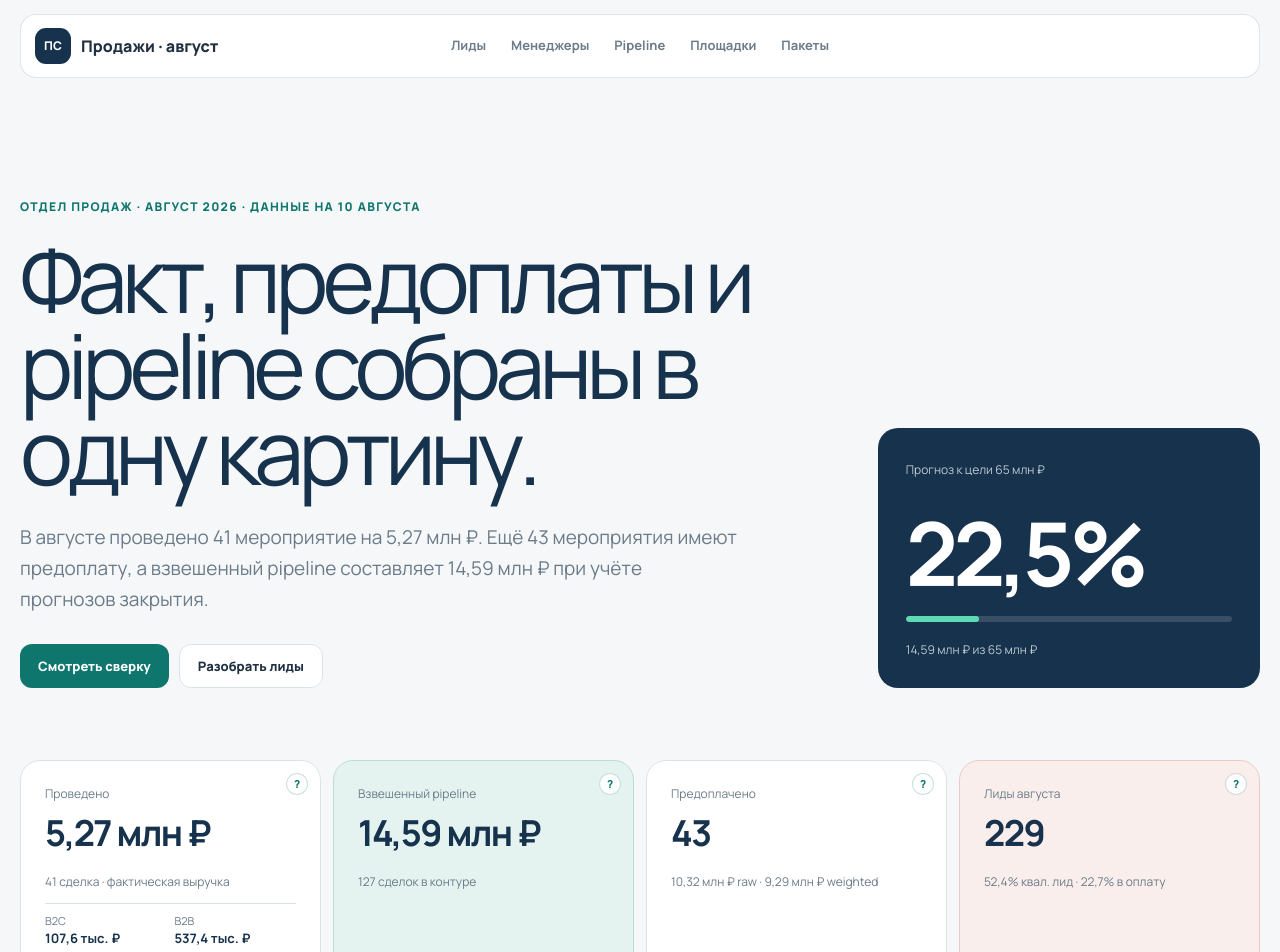
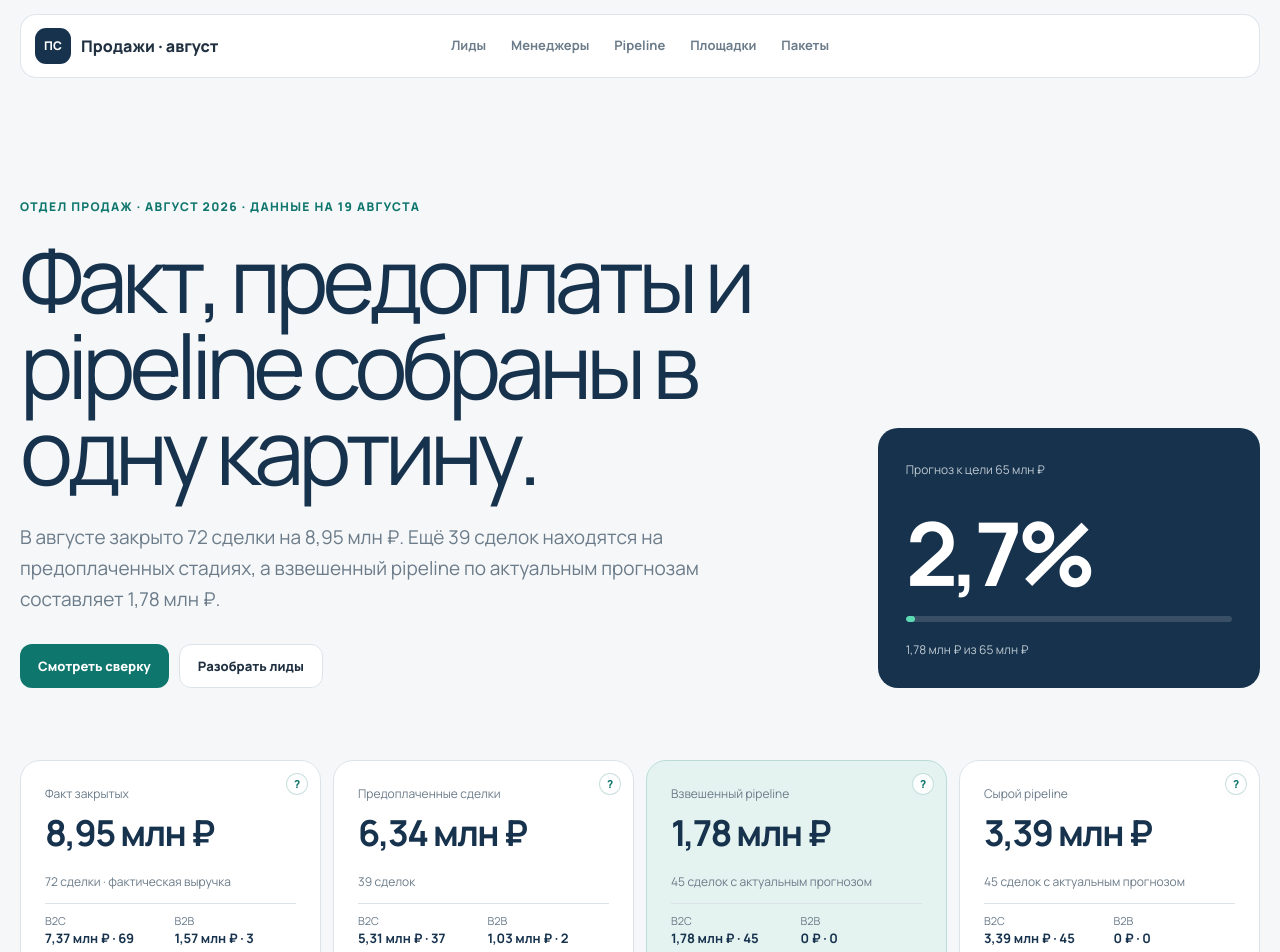
Before and after one commit to nkrivodud-blip/park-skazka-sales-report, a Next.js app: page / in a window 1280 px wide. Shown: the top 952 px of the page. Built offline with nearby package versions, Linux system fonts and the light colour scheme.

Commit message:
Update August sales KPI cards (#1)
Co-authored-by: N. Krivodud <nkrivodud-blip@users.noreply.github.com>

```diff
--- a/app/page.tsx
+++ b/app/page.tsx
@@ -116,27 +116,27 @@ export default function Home() {
 
       <section className="hero reveal" id="top">
         <div className="hero-copy">
-          <p className="eyebrow">Отдел продаж · август 2026 · данные на 10 августа</p>
+          <p className="eyebrow">Отдел продаж · август 2026 · данные на 19 августа</p>
           <h1>Факт, предоплаты и pipeline собраны в одну картину.</h1>
           <p className="lead">
-            В августе проведено 41 мероприятие на 5,27 млн ₽. Ещё 43 мероприятия имеют предоплату,
-            а взвешенный pipeline составляет 14,59 млн ₽ при учёте прогнозов закрытия.
+            В августе закрыто 72 сделки на 8,95 млн ₽. Ещё 39 сделок находятся на предоплаченных стадиях,
+            а взвешенный pipeline по актуальным прогнозам составляет 1,78 млн ₽.
           </p>
           <div className="hero-actions"><a className="button primary" href="#pipeline">Смотреть сверку</a><a className="button ghost" href="#leads">Разобрать лиды</a></div>
         </div>
         <div className="hero-score">
           <span>Прогноз к цели 65 млн ₽</span>
-          <strong><Counter value={22.5} suffix="%" decimals={1} /></strong>
-          <div className="score-track" aria-hidden="true"><i style={{ width: "22.5%" }} /></div>
-          <small>14,59 млн ₽ из 65 млн ₽</small>
+          <strong><Counter value={2.7} suffix="%" decimals={1} /></strong>
+          <div className="score-track" aria-hidden="true"><i style={{ width: "2.7%" }} /></div>
+          <small>1,78 млн ₽ из 65 млн ₽</small>
         </div>
       </section>
 
       <section className="kpi-grid reveal" aria-label="Ключевые показатели">
-        <article className="kpi" data-hint="Сумма успешно проведённых августовских мероприятий после удаления дублей. Ниже указаны средние чеки по фактическим закрытым сделкам отдельно для B2C и B2B." tabIndex={0}><span>Проведено</span><strong><Counter value={5.27} suffix=" млн ₽" decimals={2} /></strong><small>41 сделка · фактическая выручка</small><div className="kpi-average-values"><span>B2C <b>107,6 тыс. ₽</b></span><span>B2B <b>537,4 тыс. ₽</b></span></div></article>
-        <article className="kpi accent" data-hint="Взвешенная сумма предоплаченных и прогнозных сделок августа: предоплаченные — 90%, прогнозные — по полю «Прогноз закрытия»." tabIndex={0}><span>Взвешенный pipeline</span><strong><Counter value={14.59} suffix=" млн ₽" decimals={2} /></strong><small>127 сделок в контуре</small></article>
-        <article className="kpi" data-hint="Мероприятия на стадиях с внесённой предоплатой или начавшейся операционной подготовкой." tabIndex={0}><span>Предоплачено</span><strong><Counter value={43} /></strong><small>10,32 млн ₽ raw · 9,29 млн ₽ weighted</small></article>
-        <article className="kpi danger" data-hint="229 лидов, созданных с 1 по 9 августа. 120 стали качественными; 119 новых сделок после удаления дублей, из них 27 в оплаченном контуре." tabIndex={0}><span>Лиды августа</span><strong><Counter value={229} /></strong><small>52,4% квал. лид · 22,7% в оплату</small></article>
+        <article className="kpi" data-hint="Сумма и количество сделок на стадии «Сделка успешна» в августовских выгрузках B2C и B2B." tabIndex={0}><span>Факт закрытых</span><strong><Counter value={8.95} suffix=" млн ₽" decimals={2} /></strong><small>72 сделки · фактическая выручка</small><div className="kpi-average-values"><span>B2C <b>7,37 млн ₽ · 69</b></span><span>B2B <b>1,57 млн ₽ · 3</b></span></div></article>
+        <article className="kpi" data-hint="Сделки на предоплаченных и операционных стадиях: B2C — «Внесена предоплата», «4 дня до банкета», «1 день до банкета»; B2B — «Договор и предоплата», «Подготовка к мероприятию»." tabIndex={0}><span>Предоплаченные сделки</span><strong><Counter value={6.34} suffix=" млн ₽" decimals={2} /></strong><small>39 сделок</small><div className="kpi-average-values"><span>B2C <b>5,31 млн ₽ · 37</b></span><span>B2B <b>1,03 млн ₽ · 2</b></span></div></article>
+        <article className="kpi accent" data-hint="Только сделки на стадиях «В работе» и «Сделано предложение» для B2C, «В работе» и «Направлено КП» для B2B, с заполненным прогнозом закрытия. Вес прогноза: 90%, 50% или 20%." tabIndex={0}><span>Взвешенный pipeline</span><strong><Counter value={1.78} suffix=" млн ₽" decimals={2} /></strong><small>45 сделок с актуальным прогнозом</small><div className="kpi-average-values"><span>B2C <b>1,78 млн ₽ · 45</b></span><span>B2B <b>0 ₽ · 0</b></span></div></article>
+        <article className="kpi" data-hint="Полная сумма тех же сделок pipeline до применения веса прогноза закрытия." tabIndex={0}><span>Сырой pipeline</span><strong><Counter value={3.39} suffix=" млн ₽" decimals={2} /></strong><small>45 сделок с актуальным прогнозом</small><div className="kpi-average-values"><span>B2C <b>3,39 млн ₽ · 45</b></span><span>B2B <b>0 ₽ · 0</b></span></div></article>
       </section>
 
       <section className="section" id="leads">
```
